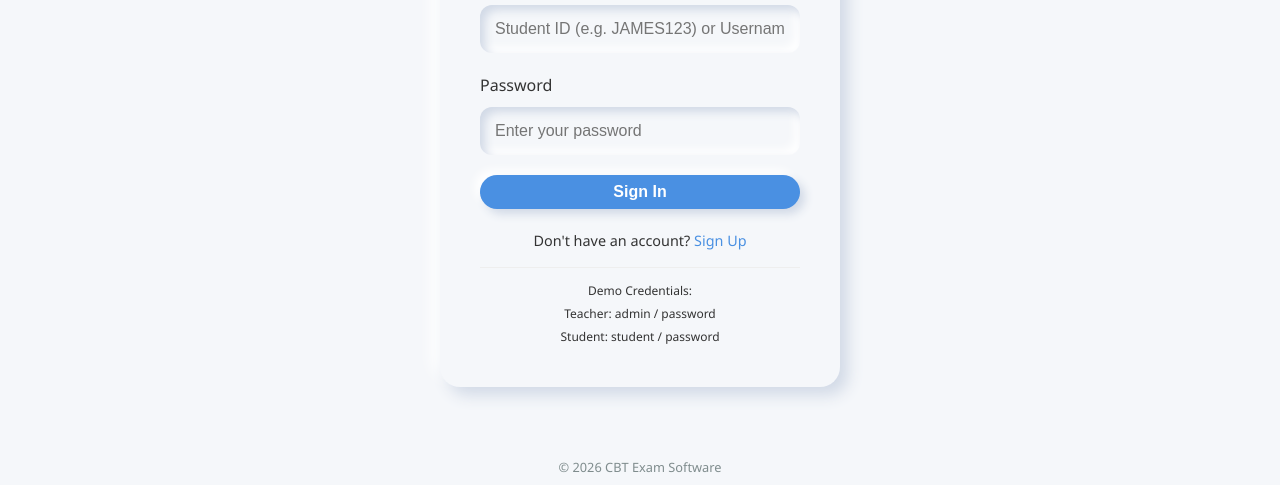
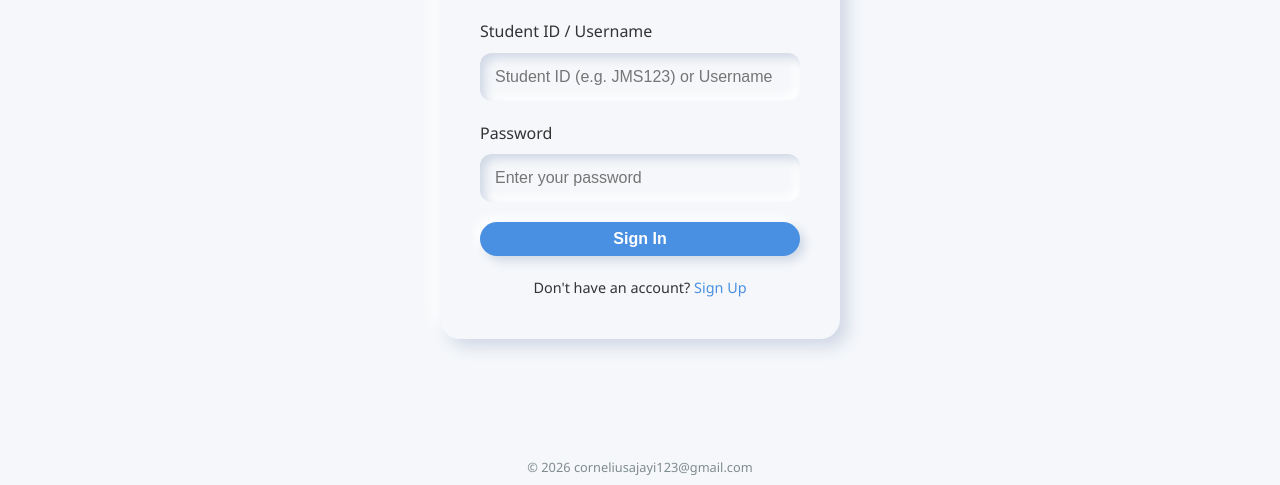
Before and after one commit to Kurnel-purpple/7thGen-CBT-APP, an Electron app: page src/index.html in a window 1280 px wide. Shown: the part 315-800 px from the top of the page. Drawn offline with nearby package versions, Linux system fonts and the light colour scheme.

Commit message:
added developer's cc

```diff
--- a/src/index.html
+++ b/src/index.html
@@ -34,7 +34,7 @@
                         <div class="form-group">
                             <label for="username">Student ID / Username</label>
                             <input type="text" id="username" class="form-control"
-                                placeholder="Student ID (e.g. JAMES123) or Username" required>
+                                placeholder="Student ID (e.g. JMS123) or Username" required>
                         </div>
                         <div class="form-group">
                             <label for="password">Password</label>
@@ -46,18 +46,14 @@
 
                     <div class="auth-footer">
                         <p>Don't have an account? <a href="pages/register.html">Sign Up</a></p>
-                        <div style="margin-top: 15px; border-top: 1px solid #eee; padding-top: 10px;">
-                            <small>Demo Credentials:</small><br>
-                            <small>Teacher: admin / password</small><br>
-                            <small>Student: student / password</small>
-                        </div>
+
                     </div>
                 </div>
             </div>
         </main>
 
         <footer class="main-footer">
-            <p>&copy; 2026 CBT Exam Software</p>
+            <p>&copy; 2026 corneliusajayi123@gmail.com </p>
         </footer>
     </div>
 
```
Also changed, not shown: src/pages/register.html (+2 -2 lines).
